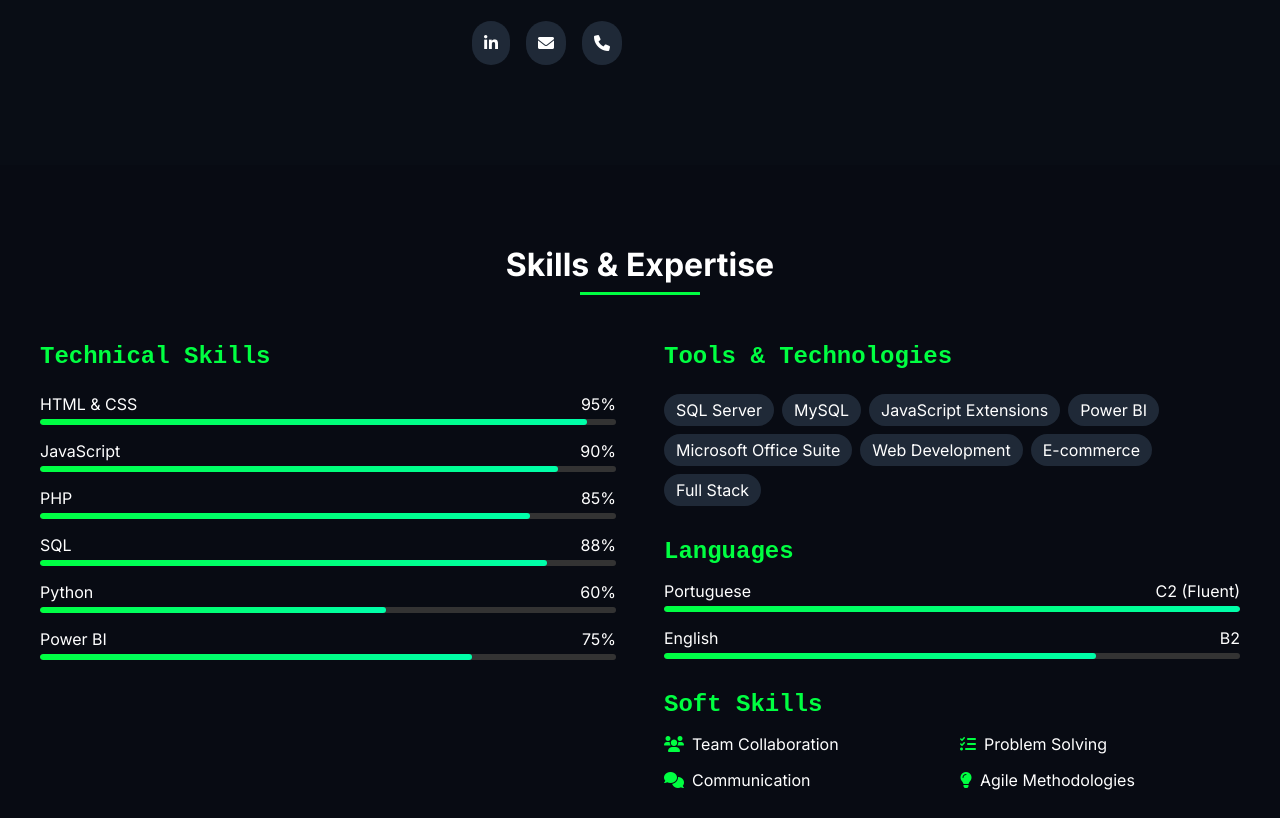
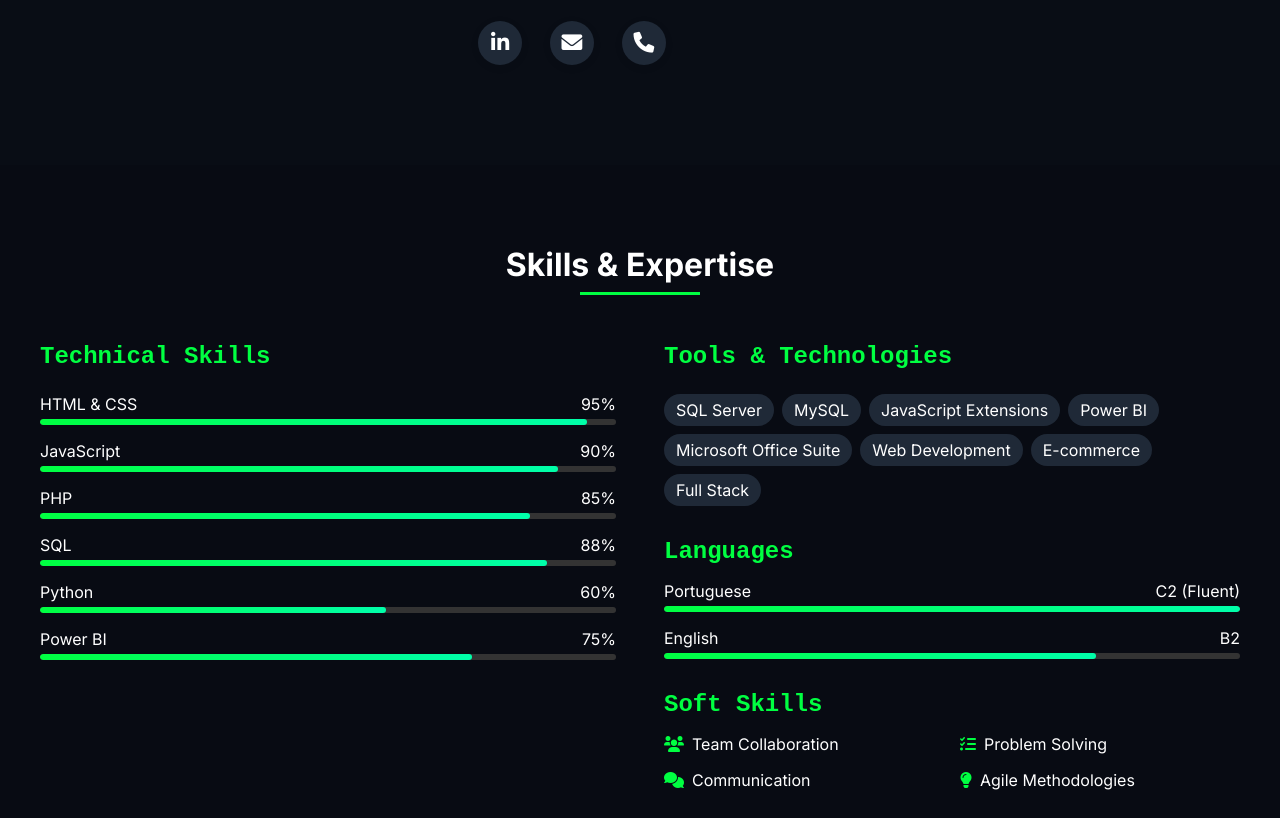
Before and after one commit to joaocastr/joaocastr.github.io, a plain HTML site: page index.html in a window 1280 px wide. Shown: the part 1323-2141 px from the top of the page. Drawn offline with Linux system fonts and the light colour scheme.

Commit message:
Fix icon buttons

```diff
--- a/style.css
+++ b/style.css
@@ -275,3 +275,24 @@ nav a.active::after {
     align-items: center;
     justify-content: center;
 }
+
+.icons a {
+    display: inline-flex;
+    align-items: center;
+    justify-content: center;
+    width: 44px;
+    height: 44px;
+    margin: 0 6px;
+    background: #1f2937;
+    border-radius: 50%;
+    color: #00ff41;
+    font-size: 1.3rem;
+    transition: background 0.2s, color 0.2s, box-shadow 0.2s;
+    text-decoration: none;
+    box-shadow: 0 2px 8px 0 rgba(0,0,0,0.08);
+}
+
+.icons a:hover {
+    background: #00ff41;
+    color: #0a0e17;
+}
```
Also changed, not shown: index.html (+0 -3 lines).
